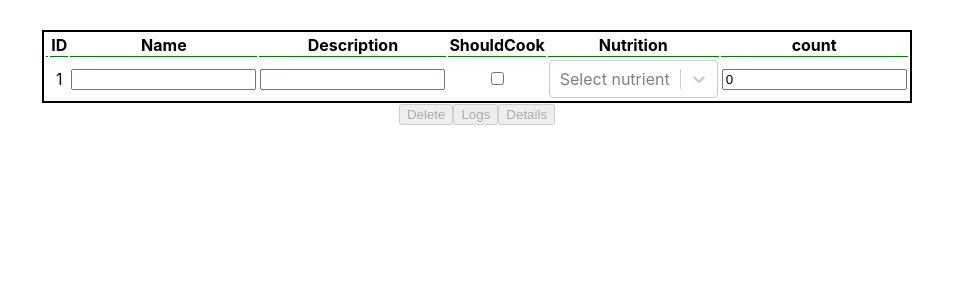
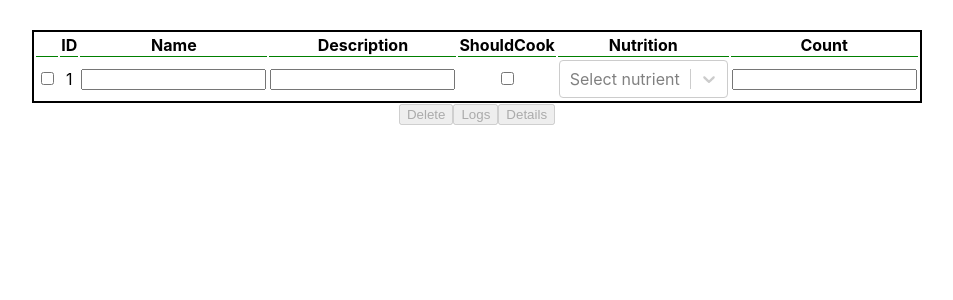
Before and after one commit to GopikaA23/table_manager, a React (Create React App) app: page / in a window 1280 px wide. Shown: the top 300 px of the page, without its empty margins (163-1116 px from the left). Built offline with nearby package versions, Linux system fonts and the light colour scheme.

Commit message:
changes in table

```diff
--- a/src/App.js
+++ b/src/App.js
@@ -8,16 +8,7 @@ function App() {
     <div className="App">
       <TableProvider>
         <TableManager
-          header={[
-            "",
-            "ID",
-            "Name",
-            "Description",
-            "ShouldCook",
-            "Nutrition",
-            "count",
-          ]}
-          optionList={[
+          nutritionList={[
             { value: "vitamin A", label: "Vitamin A" },
             { value: "vitamin B", label: "Vitamin B" },
             { value: "vitamin C", label: "Vitamin C" },
--- a/src/MultiSelectDropdown.js
+++ b/src/MultiSelectDropdown.js
@@ -1,12 +1,12 @@
 import React from "react";
 import Select from "react-select";
 
-const MultiSelectDropdown = ({ optionList, onChange, value }) => {
+const MultiSelectDropdown = ({ options, onChange, value }) => {
   return (
     <div>
       <div>
         <Select
-          options={optionList}
+          options={options}
           placeholder="Select nutrient"
           value={value}
           onChange={onChange}
--- a/src/TableBody.js
+++ b/src/TableBody.js
@@ -3,7 +3,7 @@ import _ from "lodash";
 import TableNewRow from "./TableNewRow";
 import { useTableContext } from "./TableContext";
 
-const TableBody = ({ optionList }) => {
+const TableBody = ({ options }) => {
   const { rows, selectedRows, onCheckboxChange } = useTableContext();
   return (
     <tbody>
@@ -24,9 +24,7 @@ const TableBody = ({ optionList }) => {
           <td>{row.count}</td>
         </tr>
       ))}
-      <tr>
-        <TableNewRow optionList={optionList} />
-      </tr>
+      <TableNewRow options={options} />
     </tbody>
   );
 };
--- a/src/TableContext.js
+++ b/src/TableContext.js
@@ -33,7 +33,7 @@ const tableReducer = (state, action) => {
       const { name, value, type, checked } = action.payload;
       const newValue = type === "checkbox" ? checked : value;
 
-      if (name === "count" && !isNaN(Number(value))) {
+      if (name === "Count" && !isNaN(Number(value))) {
         return {
           ...state,
           newRow: {
@@ -41,7 +41,7 @@ const tableReducer = (state, action) => {
             [name]: Number(value),
           },
         };
-      } else if (name === "name") {
+      } else if (name === "Name") {
         return {
           ...state,
           newRow: {
@@ -148,12 +148,23 @@ const TableProvider = ({ children }) => {
     }
   };
 
+  const tableHeader = [
+    { name: "", type: "checkbox" , isDropdown: false},
+    { name: "ID", type: "", isDropdown: false },
+    { name: "Name", type: "text" ,isDropdown: false},
+    { name: "Description", type: "text" ,isDropdown: false},
+    { name: "ShouldCook", type: "checkbox",isDropdown: false },
+    { name: "Nutrition", type: "dropdown", isDropdown: true },
+    { name: "Count", type: "number",isDropdown: false },
+  ];
+
   const value = {
     rows: state.rows,
     selectedOptions: state.selectedOptions,
     newRow: state.newRow,
     selectedRows: state.selectedRows,
     details: state.details,
+    header: tableHeader,
     onDelete: handleDeleteRows,
     onChange: handleChange,
     onCheckboxChange: handleCheckboxChange,
--- a/src/TableHeader.js
+++ b/src/TableHeader.js
@@ -1,12 +1,14 @@
 import React from "react";
 import _ from "lodash";
+import { useTableContext } from "./TableContext";
 
-const TableHeader = ({ header }) => {
+const TableHeader = () => {
+  const { header } = useTableContext();
   return (
     <thead>
       <tr>
         {_.map(header, (head) => (
-          <th key={head}>{head} </th>
+          <th key={head.name}>{head.name} </th>
         ))}
       </tr>
     </thead>
--- a/src/TableManager.js
+++ b/src/TableManager.js
@@ -3,12 +3,12 @@ import TableHeader from "./TableHeader";
 import TableBody from "./TableBody";
 import TableFooter from "./TableFooter";
 
-const TableManager = ({ optionList, header }) => {
+const TableManager = ({ nutritionList, header }) => {
   return (
     <div>
       <table className="table">
         <TableHeader header={header} />
-        <TableBody optionList={optionList} />
+        <TableBody options={nutritionList} header={header} />
       </table>
       <TableFooter />
     </div>
--- a/src/TableNewRow.js
+++ b/src/TableNewRow.js
@@ -1,13 +1,66 @@
 import React from "react";
 import MultiSelectDropdown from "./MultiSelectDropdown";
 import { useTableContext } from "./TableContext";
+import _ from "lodash";
 
-const TableNewRow = ({ optionList }) => {
-  const { newRow, onChange, selectedOptions, onKeyPress, onSelect } =
+const TableNewRow = ({ options }) => {
+  const { header, newRow, onChange, selectedOptions, onKeyPress, onSelect } =
     useTableContext();
-  return (
-    <>
-      <td></td>
+
+  return _.map(header, (data) => {
+
+    switch (data.type) {
+      case "text":
+        return (
+          <td>
+            <input
+              type={data.type}
+              name={data.name}
+              value={newRow[data.name]}
+              onChange={onChange}
+            />
+          </td>
+        );
+      case "dropdown":
+        return (
+          <td>
+            <MultiSelectDropdown
+              options={options}
+              onChange={onSelect}
+              value={selectedOptions}
+            />
+          </td>
+        );
+      case "checkbox":
+        const checked = data.name;
+        return (
+          <td>
+            <input
+              type={data.type}
+              name={data.name}
+              checked={newRow[checked]}
+              onChange={onChange}
+            />
+          </td>
+        );
+      case "number":
+        return (
+          <td>
+            <input
+              type={data.type}
+              name={data.name}
+              onChange={onChange}
+              onKeyPress={onKeyPress}
+            />
+          </td>
+        );
+      default:
+        return <td>{newRow.id}</td>;
+    }
+  });
+};
+
+/* <td></td>
       <td>{newRow.id}</td>
       <td>
         <input
@@ -35,7 +88,7 @@ const TableNewRow = ({ optionList }) => {
       </td>
       <td>
         <MultiSelectDropdown
-          optionList={optionList}
+          nutritionList={nutritionList}
           onChange={onSelect}
           value={selectedOptions}
         />
@@ -48,9 +101,6 @@ const TableNewRow = ({ optionList }) => {
           onChange={onChange}
           onKeyPress={onKeyPress}
         />
-      </td>
-    </>
-  );
-};
+      </td> */
 
 export default TableNewRow;
```
